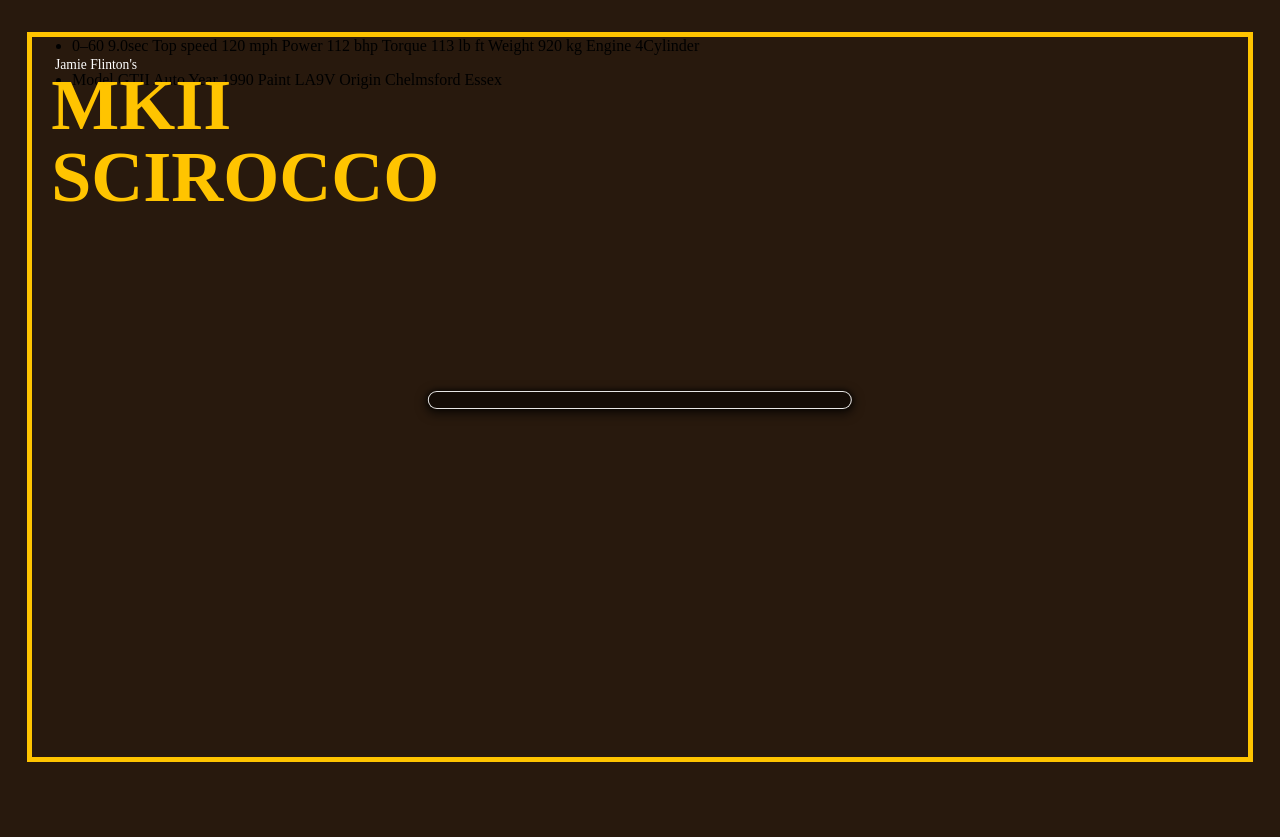
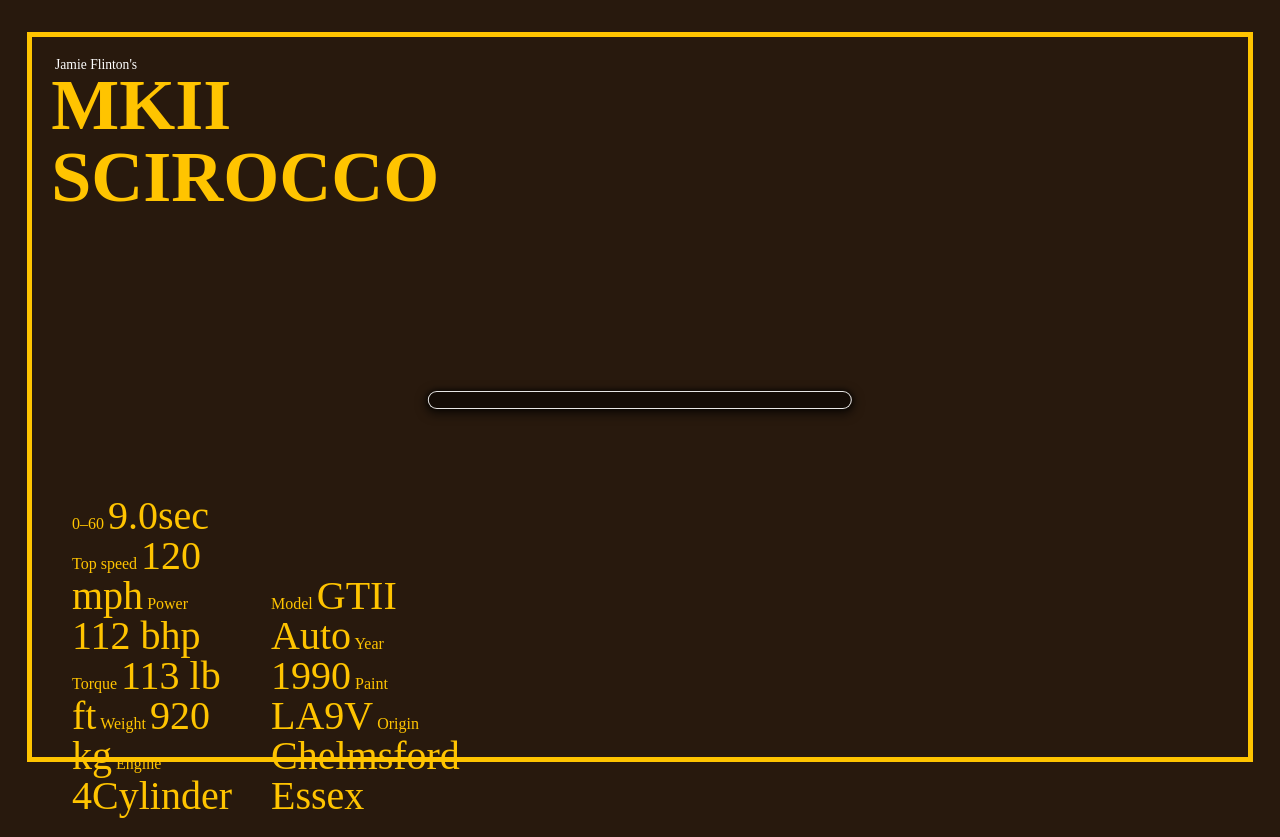
Before and after one commit to jamieflinton/2023, a plain HTML site: page index.html in a window 1280 px wide. Drawn offline with Linux system fonts and the light colour scheme; some packages are replaced by stand-ins of ours; a script that the page names is missing.

Commit message:
Update styles.css

```diff
--- a/styles.css
+++ b/styles.css
@@ -187,3 +187,47 @@ model-viewer > #ar-prompt > img {
   margin-left: 1.2vw;
   width: 12vw;
 }
+
+#specs
+{
+  color: #ffc400;
+  position: relative;
+  z-index: 15;
+  line-height: 1;
+  font-family: futura;
+  list-style: none;
+  display: inline-block;
+  width: 155px;
+
+}
+
+#spe{
+  font-family: odeoncondensedregular;
+  font-size: 5vh;
+}
+
+#specs2
+{
+  color: #ffc400;
+  position: relative;
+  line-height: 1;
+  font-family: futura;
+  list-style: none;
+  display: inline-block;
+  width: 177px;
+}
+
+#spe2{
+  font-family: odeoncondensedregular;
+  font-size: 5vh;
+}
+#specblock{
+  position: fixed;
+  height: 40vh;
+  bottom: 0;
+  z-index: 10;
+}
+#tag{
+  width: 75px;
+  margin-left: auto;
+}
```
